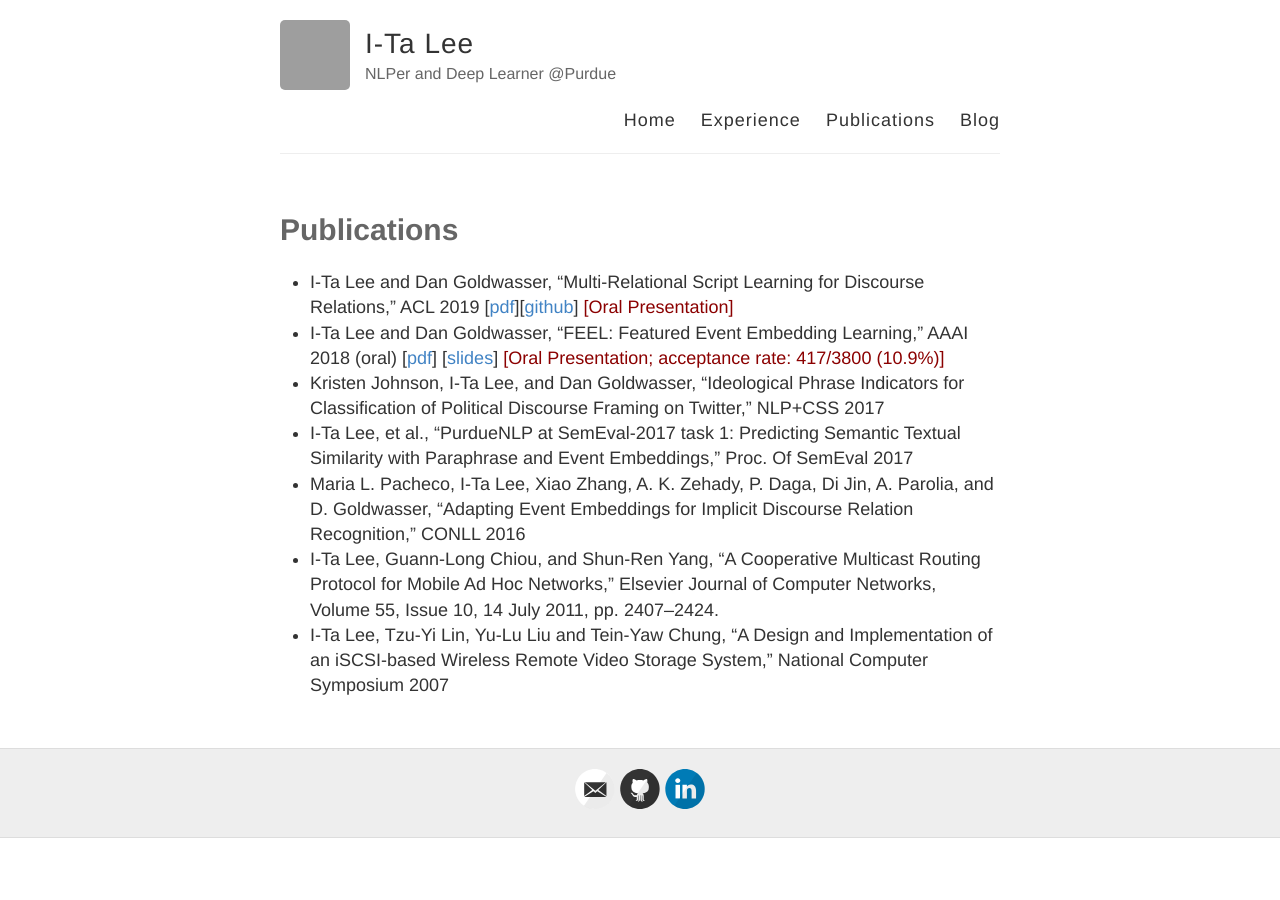
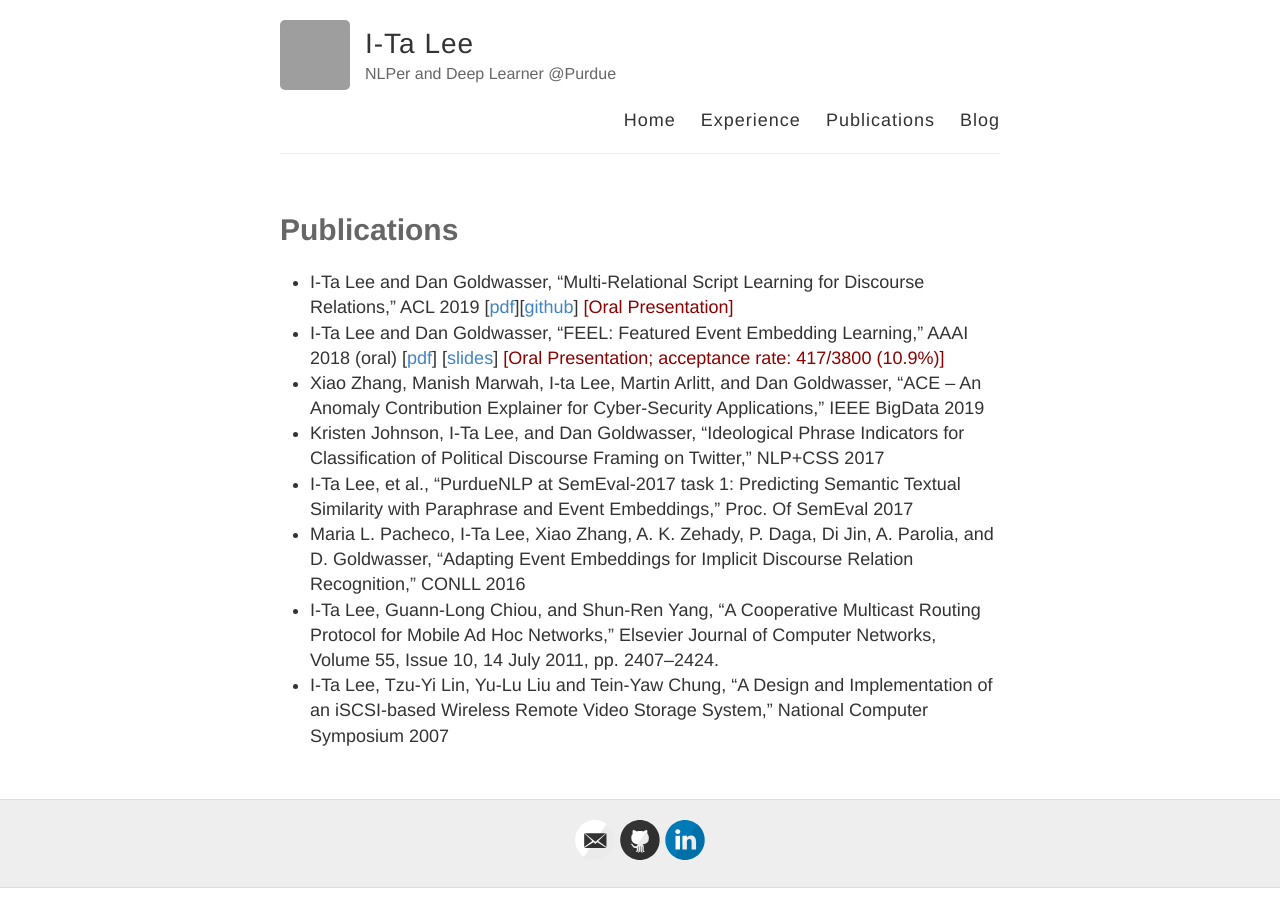
Before and after one commit to doug919/doug919.github.io, a Jekyll site: the page built from publications.md, in a window 1280 px wide. Built offline with Jekyll 4.4.1, drawn with Linux system fonts in a browser that asks for light colours; grey boxes are pictures that could not be loaded.

Commit message:
update photo & pub

```diff
--- a/publications.md
+++ b/publications.md
@@ -7,6 +7,7 @@ permalink: /publications
 
 - I-Ta Lee and Dan Goldwasser, “Multi-Relational Script Learning for Discourse Relations,” ACL 2019 [[pdf](https://www.aclweb.org/anthology/P19-1413)][[github](https://github.com/doug919/multi_relational_script_learning)] <span style="color:darkred">[Oral Presentation]</span>
 - I-Ta Lee and Dan Goldwasser, "FEEL: Featured Event Embedding Learning," AAAI 2018 (oral) [[pdf](/download/aaai-18-camera.pdf)] [[slides](/download/aaai18_feel_final.pdf)] <span style="color:darkred">[Oral Presentation; acceptance rate: 417/3800 (10.9%)]</span>
+- Xiao Zhang, Manish Marwah, I-ta Lee, Martin Arlitt, and Dan Goldwasser, "ACE -- An Anomaly Contribution Explainer for Cyber-Security Applications," IEEE BigData 2019
 - Kristen Johnson, I-Ta Lee, and Dan Goldwasser, “Ideological Phrase Indicators for Classification of Political Discourse Framing on Twitter,” NLP+CSS 2017
 - I-Ta Lee, et al., “PurdueNLP at SemEval-2017 task 1: Predicting Semantic Textual Similarity with Paraphrase and Event Embeddings,” Proc. Of SemEval 2017
 - Maria L. Pacheco, I-Ta Lee, Xiao Zhang, A. K. Zehady, P. Daga, Di Jin, A. Parolia, and D. Goldwasser, “Adapting Event Embeddings for Implicit Discourse Relation Recognition,” CONLL 2016
```
Also changed, not shown: images/about.jpg.
